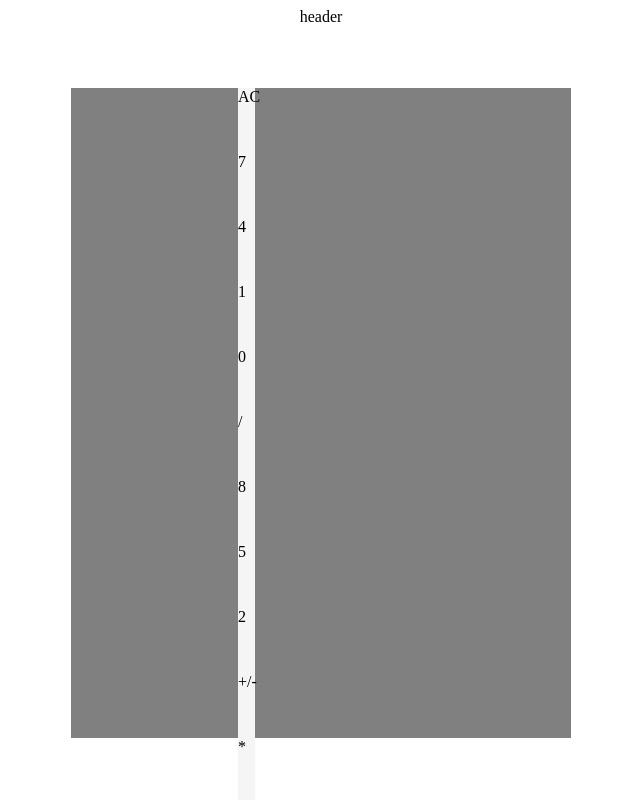
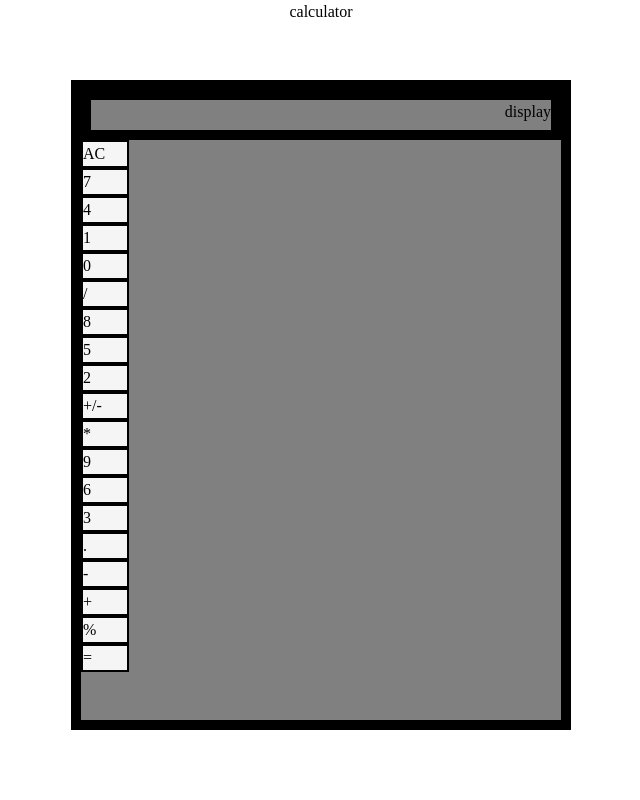
Before and after one commit to raffeee/odin-calculator, a plain HTML site: page index.html in a window 1280 px wide. Shown: the top 800 px of the page, without its empty margins (319-959 px from the left). Drawn offline with Linux system fonts and the light colour scheme.

Commit message:
feat(css reset): apply css reset

```diff
--- a/css/styles.css
+++ b/css/styles.css
@@ -1,3 +1,31 @@
+/*
+  Josh's Custom CSS Reset
+  https://www.joshwcomeau.com/css/custom-css-reset/
+*/
+*, *::before, *::after {
+    box-sizing: border-box;
+  }
+  * {
+    margin: 0;
+  }
+  body {
+    line-height: 1.5;
+    -webkit-font-smoothing: antialiased;
+  }
+  img, picture, video, canvas, svg {
+    display: block;
+    max-width: 100%;
+  }
+  input, button, textarea, select {
+    font: inherit;
+  }
+  p, h1, h2, h3, h4, h5, h6 {
+    overflow-wrap: break-word;
+  }
+  #root, #__next {
+    isolation: isolate;
+  }
+
 .header {
     max-width: fit-content;
     margin: auto;
@@ -5,10 +33,7 @@
 }
 
 #calculator {
-    display: grid;
-    gap: 1px;
-    grid-template-columns: repeat(3, 1fr);
-    border: 10px;
+    border: 10px solid black;
     margin-left: auto;
     margin-right: auto;
     background-color: gray;
@@ -16,8 +41,21 @@
     height: 650px;
 }
 
+#display {
+    width: 100%;
+    height: 50px;
+    border: 10px solid black;
+    text-align: right;
+}
+
+#buttons {
+    display: flex;
+    flex-direction: column;
+    flex-wrap: wrap;
+}
+
 .button {
-    border: 5px;
+    border: 2px solid black;
     background-color: whitesmoke;
     width: 10%;
     height: 10%;
--- a/index.html
+++ b/index.html
@@ -7,9 +7,9 @@
     <title>Calculator</title>
 </head>
 <body>
-    <div class="header">header</div>
+    <div class="header">calculator</div>
     <div id="calculator">
-        <div id="display"></div>
+        <div id="display">display</div>
         <div id="buttons">
             <div class="button" id="allclear">AC</div>
             <div class="button" id="7">7</div>
```
